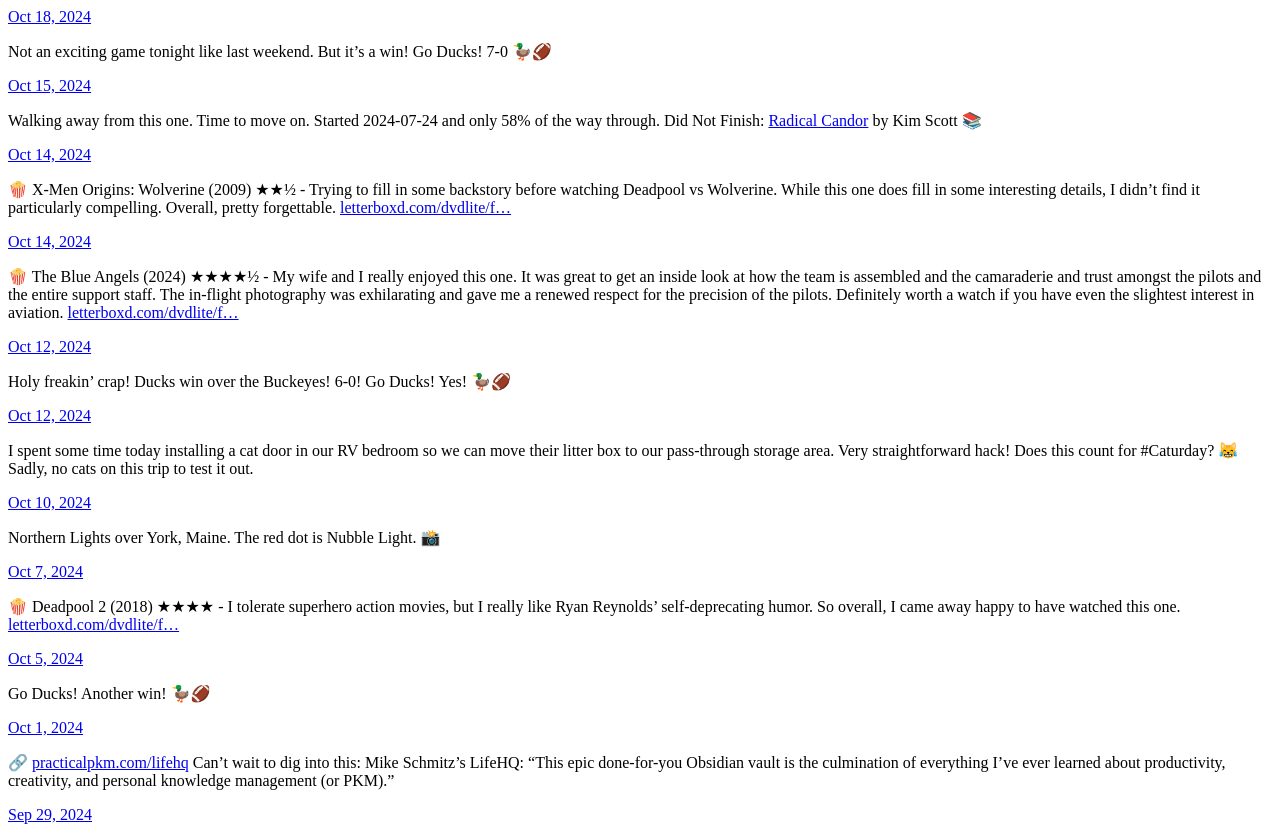
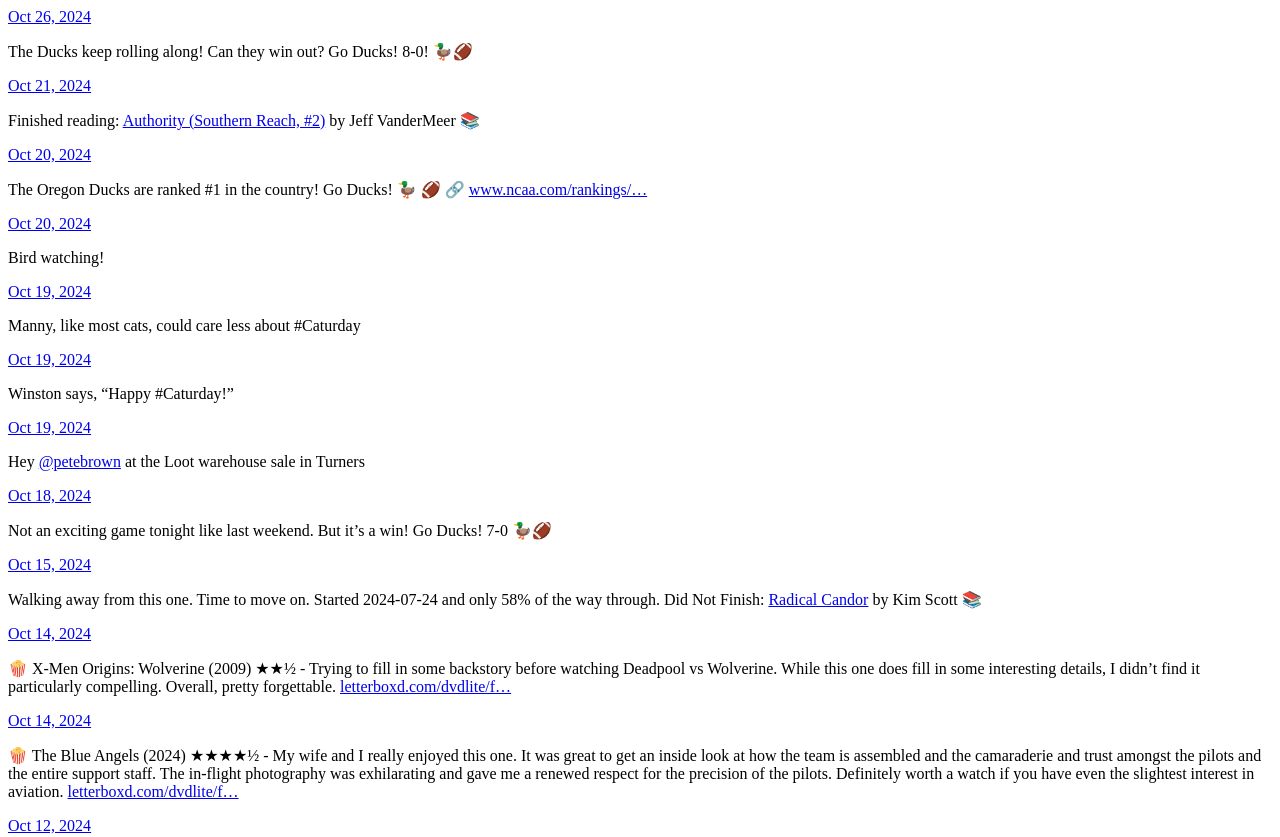
Before and after one commit to dvdlite/dvdlite.co-backup, a plain HTML site: page index.html in a window 1280 px wide. Shown: the top 837 px of the page. Drawn offline with Linux system fonts and the light colour scheme.

Commit message:
Archiving from Micro.blog.

```diff
--- a/index.html
+++ b/index.html
@@ -21,6 +21,88 @@
 <div class="h-feed">
 
 
+
+	  <div class="h-entry">
+
+
+		<a href="https://dvdlite.co/2024/10/26/the-ducks-keep.html" class="u-url"><time class="dt-published" datetime="2024-10-26 19:25:20 -0400">Oct 26, 2024</time></a>
+
+		<div class="e-content">
+			 <p>The Ducks keep rolling along! Can they win out? Go Ducks! 8-0! 🦆🏈</p>
+<!-- raw HTML omitted -->
+
+		</div>
+	  </div>
+
+	  <div class="h-entry">
+
+
+		<a href="https://dvdlite.co/2024/10/21/finished-reading-authority.html" class="u-url"><time class="dt-published" datetime="2024-10-21 09:56:07 -0400">Oct 21, 2024</time></a>
+
+		<div class="e-content">
+			 <p>Finished reading: <a href="https://micro.blog/books/9780374710781">Authority (Southern Reach, #2)</a> by Jeff VanderMeer 📚</p>
+
+		</div>
+	  </div>
+
+	  <div class="h-entry">
+
+
+		<a href="https://dvdlite.co/2024/10/20/the-oregon-ducks.html" class="u-url"><time class="dt-published" datetime="2024-10-20 19:21:25 -0400">Oct 20, 2024</time></a>
+
+		<div class="e-content">
+			 <p>The Oregon Ducks are ranked #1 in the country! Go Ducks! 🦆 🏈 🔗 <a href="https://www.ncaa.com/rankings/football/fbs/associated-press">www.ncaa.com/rankings/&hellip;</a></p>
+
+		</div>
+	  </div>
+
+	  <div class="h-entry">
+
+
+		<a href="https://dvdlite.co/2024/10/20/bird-watching.html" class="u-url"><time class="dt-published" datetime="2024-10-20 13:13:30 -0400">Oct 20, 2024</time></a>
+
+		<div class="e-content">
+			 <p>Bird watching!</p>
+<!-- raw HTML omitted -->
+
+		</div>
+	  </div>
+
+	  <div class="h-entry">
+
+
+		<a href="https://dvdlite.co/2024/10/19/manny-like-most.html" class="u-url"><time class="dt-published" datetime="2024-10-19 19:12:19 -0400">Oct 19, 2024</time></a>
+
+		<div class="e-content">
+			 <p>Manny, like most cats, could care less about #Caturday</p>
+<!-- raw HTML omitted -->
+
+		</div>
+	  </div>
+
+	  <div class="h-entry">
+
+
+		<a href="https://dvdlite.co/2024/10/19/winston-says-happy.html" class="u-url"><time class="dt-published" datetime="2024-10-19 16:48:29 -0400">Oct 19, 2024</time></a>
+
+		<div class="e-content">
+			 <p>Winston says, “Happy #Caturday!”</p>
+<!-- raw HTML omitted -->
+
+		</div>
+	  </div>
+
+	  <div class="h-entry">
+
+
+		<a href="https://dvdlite.co/2024/10/19/hey-petebrown-at.html" class="u-url"><time class="dt-published" datetime="2024-10-19 11:51:41 -0400">Oct 19, 2024</time></a>
+
+		<div class="e-content">
+			 <p>Hey <a href="https://micro.blog/petebrown">@petebrown</a> at the Loot warehouse sale in Turners</p>
+<!-- raw HTML omitted -->
+
+		</div>
+	  </div>
 
 	  <div class="h-entry">
 
```
